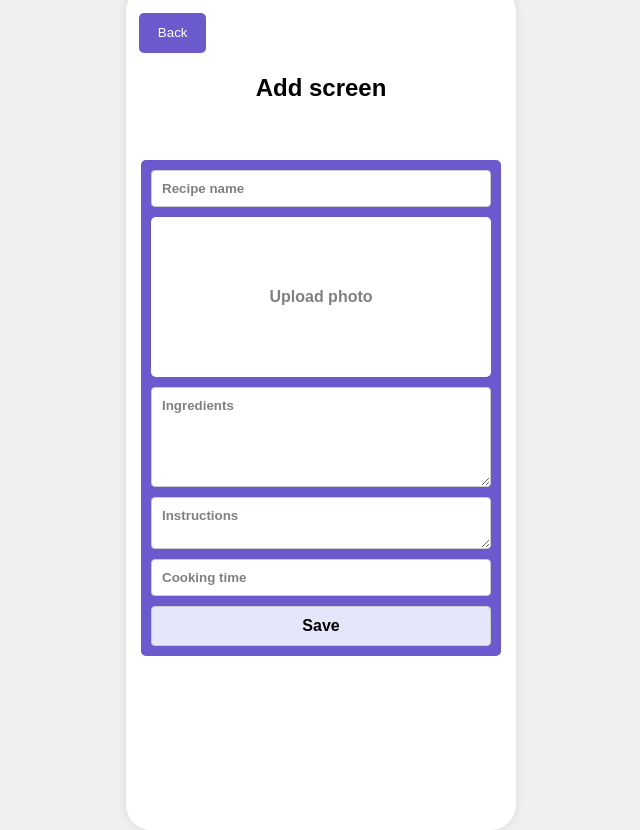
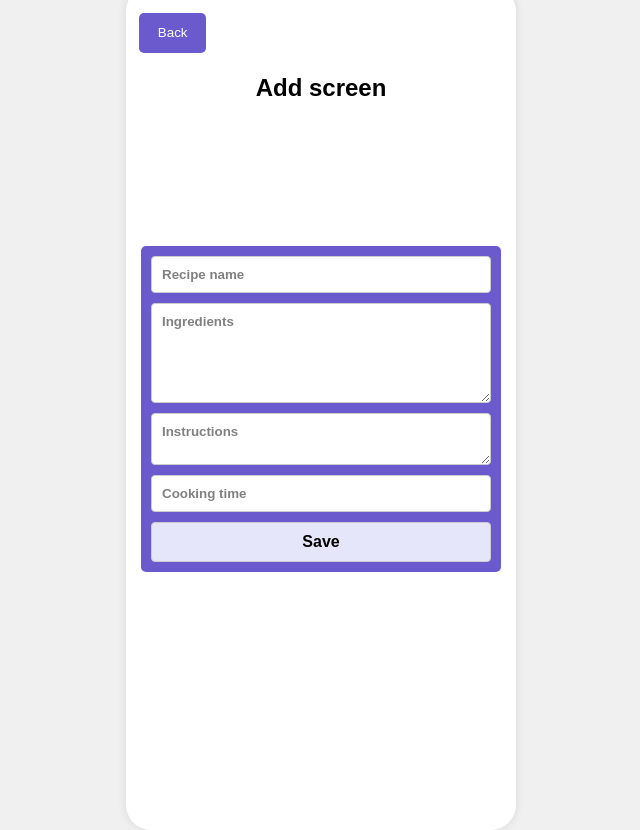
Before and after one commit to software-students-fall2023/2-web-app-exercise-team-2, a Flask app: page /addscreen in a window 1280 px wide. Shown: the whole page, without its empty margins (319-959 px from the left). Run offline with Flask 3, Linux system fonts and the light colour scheme.

Commit message:
remove photos

```diff
--- a/templates/addscreen.html
+++ b/templates/addscreen.html
@@ -99,45 +99,16 @@
 
         .recipe {
             flex: 1 1 150px;
+            margin-top: 1px;
             background-color: slateblue;
             color: white;
             text-align: center;
             border-radius: 5px;
         }
 
-        .file {
-            margin-bottom: 10px;
-
-        }
-
         ::placeholder {
             color: grey;
             font-weight: bold;
-        }
-
-        .photoContainer {
-            border-radius: 5px;
-            width: 100%;
-            height: 10em;
-            border: none;
-            background-color: white;
-            color: grey;
-            cursor: pointer;
-            font-size: 16px;
-            margin: auto;
-            margin-bottom: 10px;
-            display: flex;
-            justify-content: center;
-            align-items: center;
-        }
-
-        .hiddenFileInput {
-            position: absolute;
-            width: 340px;
-            height: 160px;
-            border-radius: 5px;
-            opacity: 0;
-            background-color: black;
         }
 
         .top-left {
@@ -164,11 +135,6 @@
                 <form class="form" action="/addscreen" method="post">
                     <input type="text" name="recipe_name" class="input" placeholder="Recipe name" required>
 
-                    <div class="photoContainer">
-                        Upload photo
-                        <input type="file" name="photo" class="hiddenFileInput" accept="image/jpeg, image/png, image/gif, image/bmp"
-                            placeholder="photo" />
-                    </div>
 
                     <textarea name="ingredients" class="input ingredients" placeholder="Ingredients"></textarea>
                     <textarea name="instructions" class="input instructions" placeholder="Instructions"
--- a/templates/editscreen.html
+++ b/templates/editscreen.html
@@ -174,11 +174,6 @@
                 <form class="form" action="/editscreen/{{ recipe.name }}" method="post">
                     <input type="text" name="recipe_name" class="input" placeholder="Recipe name" required value="{{ recipe.name }}">
 
-                    <div class="photoContainer">
-                        Upload photo
-                        <input type="file" class="hiddenFileInput" accept="image/jpeg, image/png, image/gif, image/bmp"
-                            placeholder="photo" />
-                    </div>
 
                     <input type="text" name="ingredients" class="input ingredients" placeholder="Ingredients" required value="{{ recipe.ingredients }}">
                     <input type="text" name="instructions" class="input instructions" placeholder="Instructions" required value=" {{ recipe.instructions }}">
--- a/templates/mainscreen.html
+++ b/templates/mainscreen.html
@@ -75,7 +75,7 @@
             flex: auto;
             background-color: slateblue;
             color: white;
-            height: 20em;
+            height: 8em;
             width: 22.5em;
             text-align: center;
             border-radius: 5px;
@@ -185,7 +185,6 @@
                 {% for recipe in recipes %}
                 <div class="recipe">
                     <div class="recipe-title">{{ recipe.name }}</div>
-                    <div class="recipe-photo">Photo here</div>
                     <div class="button-container">
                         <a href="{{ url_for('show_recipescreen', recipe_name=recipe.name) }}">
                             <button class="recipe-button">View</button>
--- a/templates/viewProfile.html
+++ b/templates/viewProfile.html
@@ -81,7 +81,7 @@ body {
 <div class="phone-container">
     <button class="top-left">Back</button>
     <button class="top-right">Edit</button>
-    <div class="profilePhoto"></div>
+<!-- <div class="profilePhoto"></div> -->
     <div class="container">
 
         <div class="title">Profile Information</div>
--- a/templates/viewRecipe.html
+++ b/templates/viewRecipe.html
@@ -170,11 +170,6 @@
                     <div class="input">
                     {{ recipe.name }}
                     </div>
-
-                    <div class="photoContainer">
-                        <img src="pasta.jpg" alt="Recipe Image" class="recipe-image">
-                    </div>
-
                     <div class="input ingredients">
                         {{ recipe.ingredients }}
                     </div>
```
Also changed, not shown: 1 other file.
